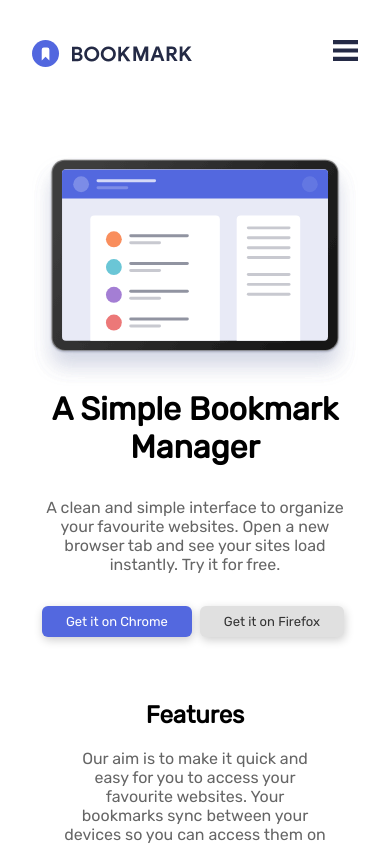
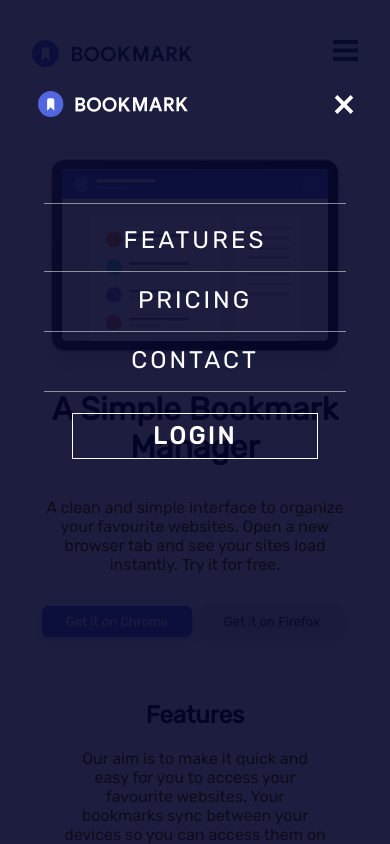
Before and after one commit to colis123/bookmark-landing-page, a plain HTML site: page index.html in a window 390 px wide. Both pictures are taken after a click on the link 345 px from the left and 56 px from the top of the page. Shown: the top 844 px of the page. Drawn offline with Linux system fonts and the light colour scheme.

Commit message:
complete mobile

```diff
--- a/css/mobile.css
+++ b/css/mobile.css
@@ -13,12 +13,102 @@
 
 .main-nav .container .mobile-nav a img {
   width: 25px;
-  transition: all 250ms ease-in-out;
 }
 
 .main-nav .container .mobile-nav a img:hover {
   transform: rotate(180deg);
 }
+
+/* Nav Overlay */
+.overlay {
+  opacity: 1;
+  height: 100%;
+  width: 100%;
+  visibility: hidden;
+  position: fixed;
+  top: 0;
+  left: 0;
+  background:  rgba(5, 6, 43, 0.9);
+  display: grid;
+  grid-gap: 10px;
+  grid-template-columns: 1fr 1fr;
+  grid-template-rows: 160px auto;
+  padding: 1.5rem 2.25rem;
+  justify-items: center;
+}
+
+.overlay .logo{
+  width: 150px;
+  align-self: center;
+}
+
+.overlay .close-icon {
+  display: inline-block;
+  width: 20px;
+  justify-self: end;
+  align-self: center;
+  margin-top: .25rem;
+}
+
+.overlay ul {
+  position: relative;
+  grid-column: 1/ -1;
+}
+
+.overlay ul li  {
+  margin: 2rem 0;
+  text-align: center;
+  position: relative;
+}
+
+.overlay ul li a {
+  font-size: 24px;
+  padding: .5rem 1.5rem;
+  color: #fff;
+  letter-spacing: 3px;
+  text-transform: uppercase;
+}
+
+.overlay ul li:nth-child(1)::before {
+  position: absolute;
+  content: '';
+  left: 0;
+  bottom: 50px;
+  height: 1px;
+  width: 100%;
+  background: rgba(255, 255, 255, 0.5);
+}
+
+.overlay ul li::after {
+  position: absolute;
+  content: '';
+  left: 0;
+  top: 45px;
+  height: 1px;
+  background: rgba(255, 255, 255, 0.5);
+  width: 100%;
+}
+
+.overlay ul li:last-child::after {
+ display: none;
+}
+
+.overlay ul li a:last-child {
+  padding: .5rem 5rem;
+}
+
+.overlay ul li:last-child {
+  margin-top: 3rem;
+}
+
+
+.mobile-nav-btn {
+  border: 1px solid rgba(255, 255, 255, 1);
+  margin-top: 3rem;
+  font-weight: bold;
+}
+
+
 
 /* Showcase */
 .showcase .container {
--- a/css/style.css
+++ b/css/style.css
@@ -113,6 +113,10 @@ img {
   margin-top: .25rem;
 }
 
+/* Overlay */
+.overlay {
+  display: none;
+}
 
 
 /* Navigation */
--- a/index.html
+++ b/index.html
@@ -13,6 +13,18 @@
   <link rel="stylesheet" media="screen and (max-width: 800px)" href="css/mobile.css">
 </head>
 <body>
+  <div class="overlay">
+    <img class="logo" src="/images/logo-bookmark-light.svg" alt="Logo">
+    <a class="close-icon" href="#">
+      <img src="/images/icon-close.svg" alt="Close icon">
+    </a>
+    <ul>
+      <li><a href="#">Features</a></li>
+      <li><a href="#">Pricing</a></li>
+      <li><a href="#">Contact</a></li>
+      <li><a class="mobile-nav-btn" href="#">Login</a></li>
+    </ul>
+  </div>
   <nav class="main-nav">
     <div class="container">
       <img src="/images/logo-bookmark.svg" alt="Bookmark Logo">
@@ -23,7 +35,7 @@
         <li><a class="btn-red" href="#">Login</a></li>
       </ul>
       <div class="mobile-nav">
-        <a href="#">
+        <a id="mobile-icon" href="#">
           <img src="/images/icon-hamburger.svg" alt="Icon">
         </a>
       </div>
--- a/main.js
+++ b/main.js
@@ -97,4 +97,17 @@ sharing.addEventListener('click', function(e) {
 })
 
 
-// FAQ
+// Mobile nav
+let open = document.querySelector('#mobile-icon');
+let overlay = document.querySelector('.overlay');
+let close = document.querySelector('.close-icon');
+
+open.addEventListener('click', function(e) {
+  e.preventDefault();
+
+  overlay.style.visibility = 'visible';
+})
+
+close.addEventListener('click', function() {
+  overlay.style.visibility = 'hidden';
+})
```
